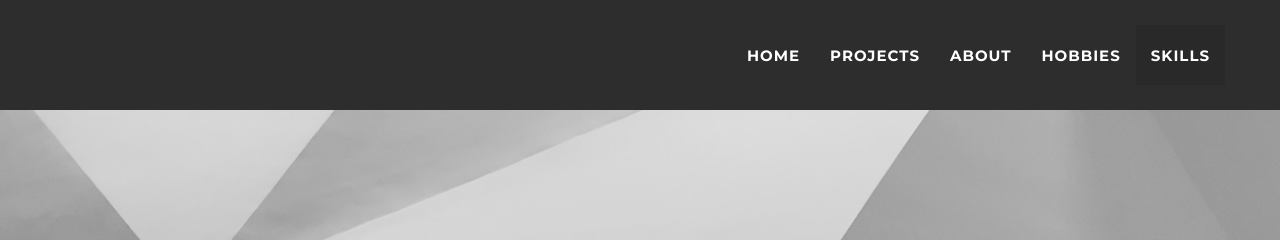
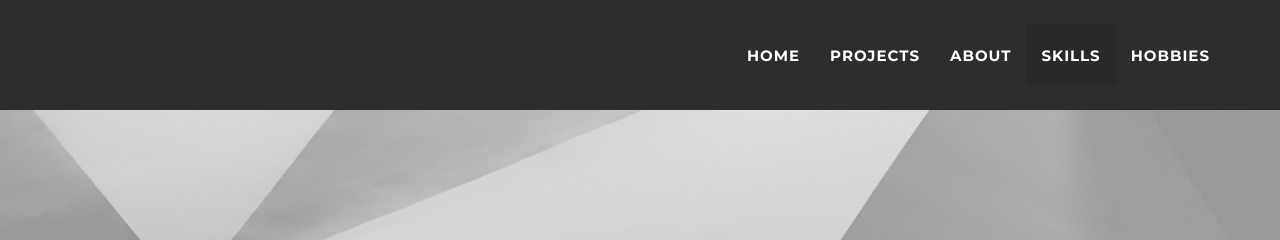
Before and after one commit to brf217/brf217.github.io, a Jekyll site: the page built from _posts/2014-07-18-project-1.markdown, in a window 1280 px wide. Shown: the top 240 px of the page. Built offline with Jekyll 4.4.1, drawn with Linux system fonts in a browser that asks for light colours.

Commit message:
Update nav.html

```diff
--- a/_includes/nav.html
+++ b/_includes/nav.html
@@ -26,10 +26,10 @@
           <a href="#about">About</a>
         </li>
         <li class="page-scroll">
+          <a href="#skills">Skills</a>
+        </li>
+        <li class="page-scroll">
           <a href="#hobbies">Hobbies</a>
-        </li>
-          <li class="page-scroll">
-          <a href="#skills">Skills</a>
         </li>
       </ul>
     </div>
```
